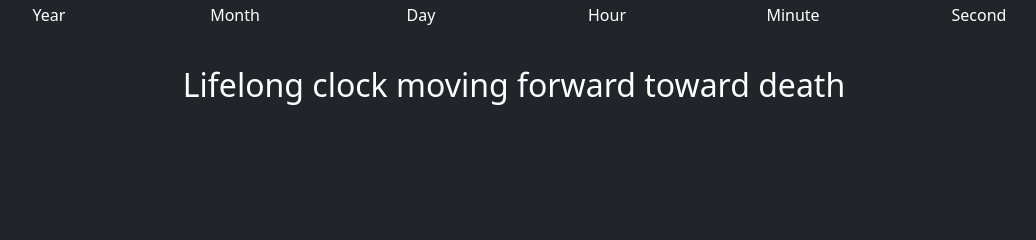
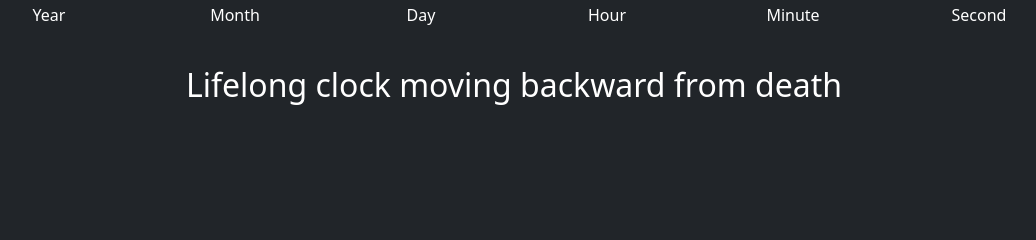
Before and after one commit to paul-jean/black-lives-matter, a Flask app: template templates/detail.html in a window 1280 px wide. Shown: the part 64-304 px from the top of the page, without its empty margins (126-1162 px from the left). Run offline with Flask 2, Linux system fonts and the light colour scheme; the template is opened without the code that fills it, so the values that code supplies are empty; some libraries are stand-ins or nearby versions.

Commit message:
death card moves back, birth card moves forward

```diff
--- a/templates/detail.html
+++ b/templates/detail.html
@@ -49,9 +49,9 @@
 
       <div class="h2 mt-4">
         {% if birth_or_death == "birth" %}
-        Lifelong clock moving backward toward birth
+        Lifelong clock moving forward from birth
         {% else %}
-        Lifelong clock moving forward toward death
+        Lifelong clock moving backward from death
         {% endif %}
       </div>
 
```
